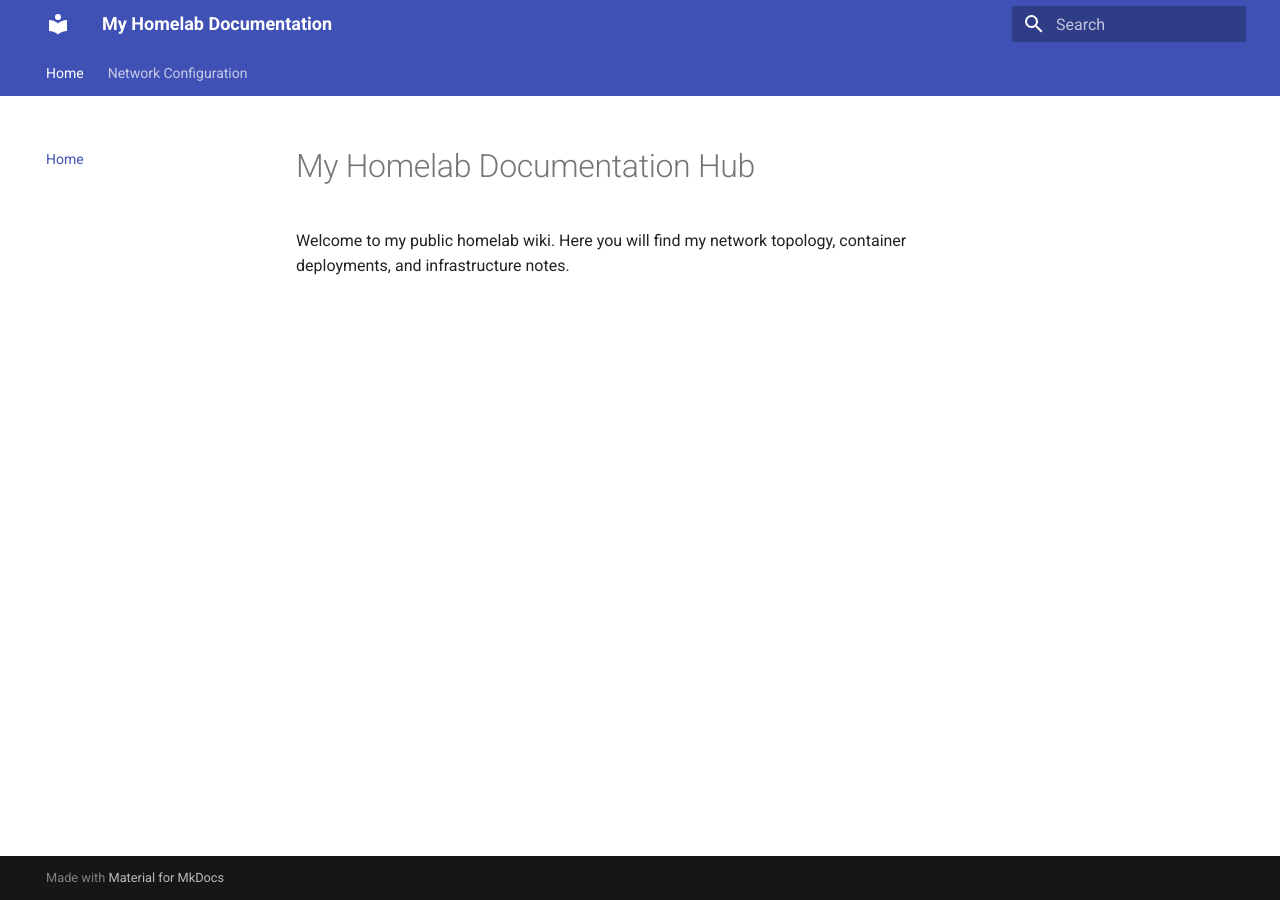
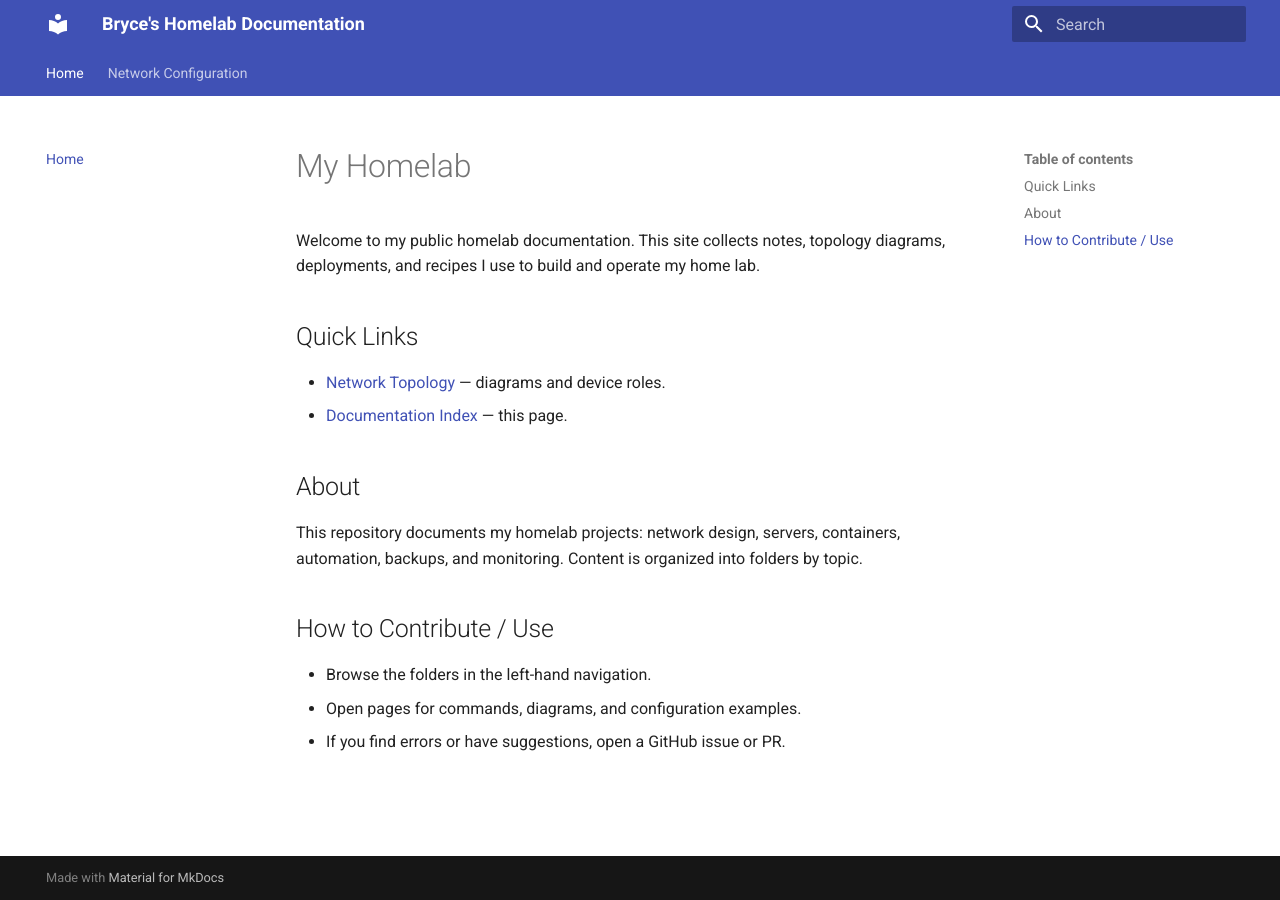
Before and after one commit to Nucker1313/Nucker1313.github.io, an MkDocs documentation site: the page built from docs/index.md, in a window 1280 px wide. Built offline with MkDocs 1.6.1 and Material for MkDocs 9.7.7, drawn with Linux system fonts in a browser that asks for light colours.

Commit message:
Add index

```diff
--- a/docs/index.md
+++ b/docs/index.md
@@ -1,2 +1,20 @@
-# My Homelab Documentation Hub
-Welcome to my public homelab wiki. Here you will find my network topology, container deployments, and infrastructure notes.
+# My Homelab
+
+Welcome to my public homelab documentation. This site collects notes, topology diagrams,
+deployments, and recipes I use to build and operate my home lab.
+
+## Quick Links
+
+- [Network Topology](network/topology.md) — diagrams and device roles.
+- [Documentation Index](index.md) — this page.
+
+## About
+
+This repository documents my homelab projects: network design, servers, containers,
+automation, backups, and monitoring. Content is organized into folders by topic.
+
+## How to Contribute / Use
+
+- Browse the folders in the left-hand navigation.
+- Open pages for commands, diagrams, and configuration examples.
+- If you find errors or have suggestions, open a GitHub issue or PR.
--- a/mkdocs.yml
+++ b/mkdocs.yml
@@ -1,5 +1,5 @@
-site_name: My Homelab Documentation
-site_url: https://your-username.github.io/
+site_name: Bryce's Homelab Documentation
+site_url: https://BryceA-IT.github.io/
 theme:
   name: material
   features:
```
Also changed, not shown: README.md (+1 -1 lines).
